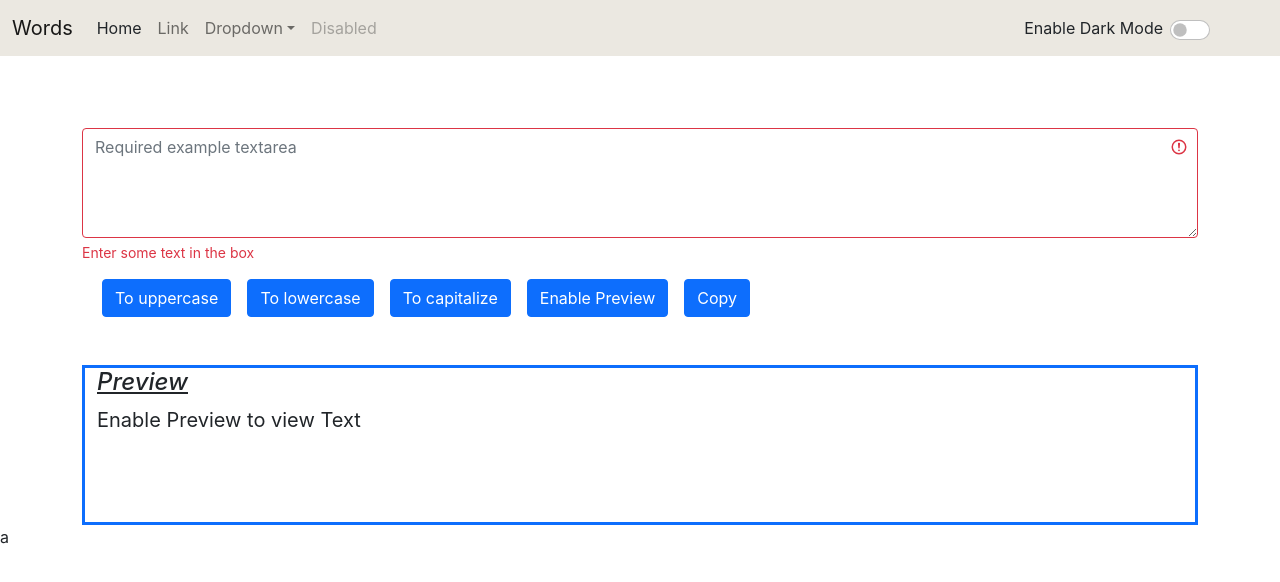
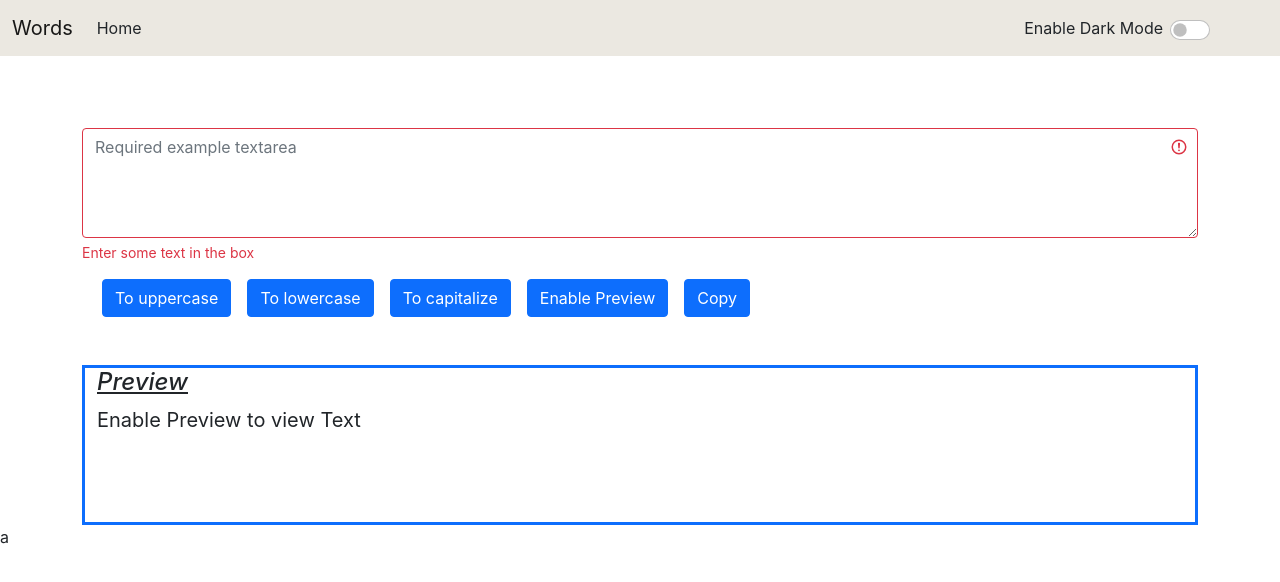
Before and after one commit to saudcodes/WordUtils, a React (Create React App) app: page / in a window 1280 px wide. Shown: the top 582 px of the page. Built offline with nearby package versions, Linux system fonts and the light colour scheme.

Commit message:
remove links

```diff
--- a/src/components/Navbar.js
+++ b/src/components/Navbar.js
@@ -34,23 +34,8 @@ export default function Navbar(props) {
               <li className="nav-item">
                 <a className="nav-link text-dark active" aria-current="page" href="/">{props.link}</a>
               </li>
-              <li className="nav-item">
-                <a className="nav-link" href="/">Link</a>
-              </li>
-              <li className="nav-item dropdown">
-                <a className="nav-link dropdown-toggle" href="/" id="navbarDropdown" role="button" data-bs-toggle="dropdown" aria-expanded="false">
-                  Dropdown
-                </a>
-                <ul className="dropdown-menu" aria-labelledby="navbarDropdown">
-                  <li><a className="dropdown-item" href="/">Action</a></li>
-                  <li><a className="dropdown-item" href="/">Another action</a></li>
-                  <li><hr className="dropdown-divider" /></li>
-                  <li><a className="dropdown-item" href="/">Something else here</a></li>
-                </ul>
-              </li>
-              <li className="nav-item">
-                <a className="nav-link disabled" href="/" tabIndex="-1" aria-disabled="true">Disabled</a>
-              </li>
+
+
             </ul>
             <button className="btn mx-1" type="submit">{btnText}</button>
 
```
